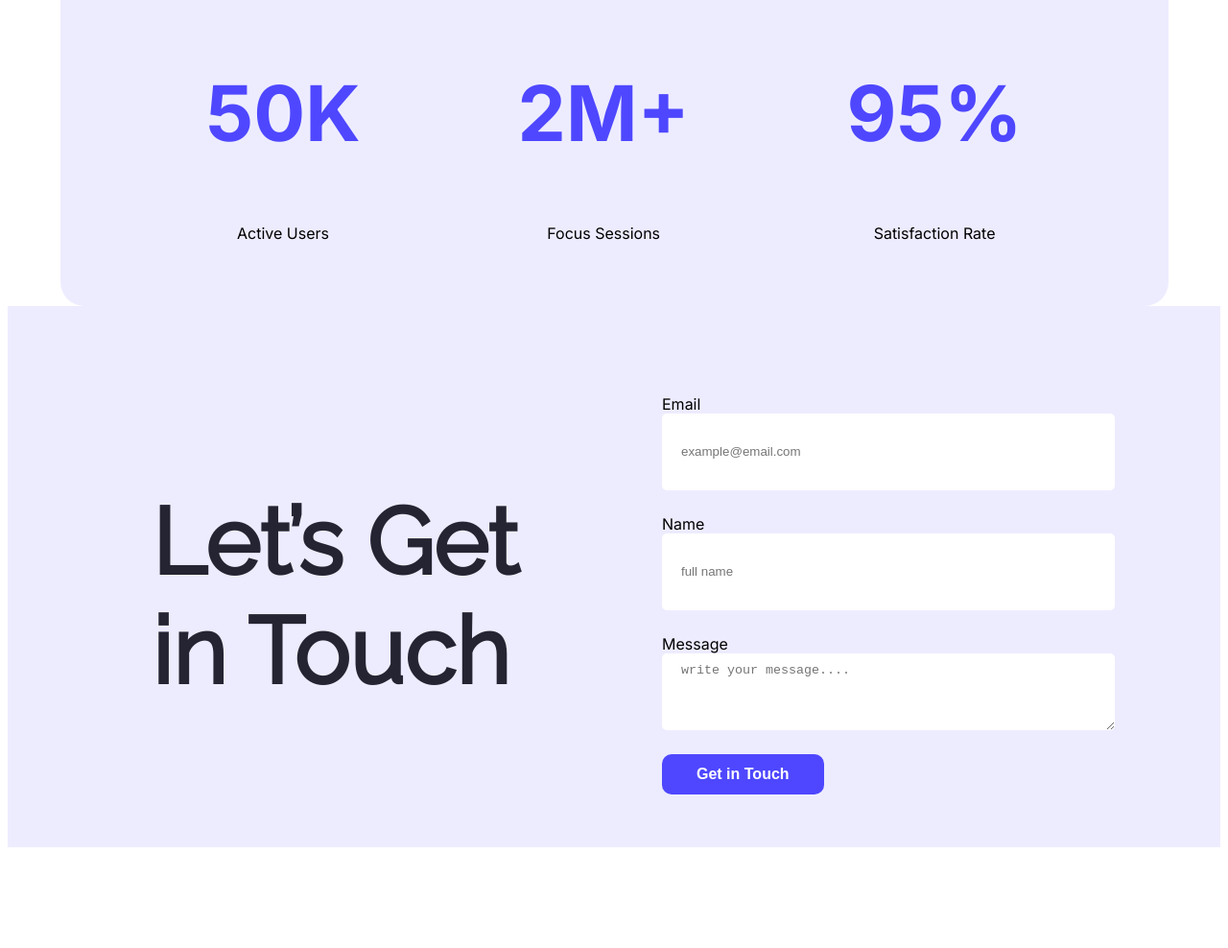
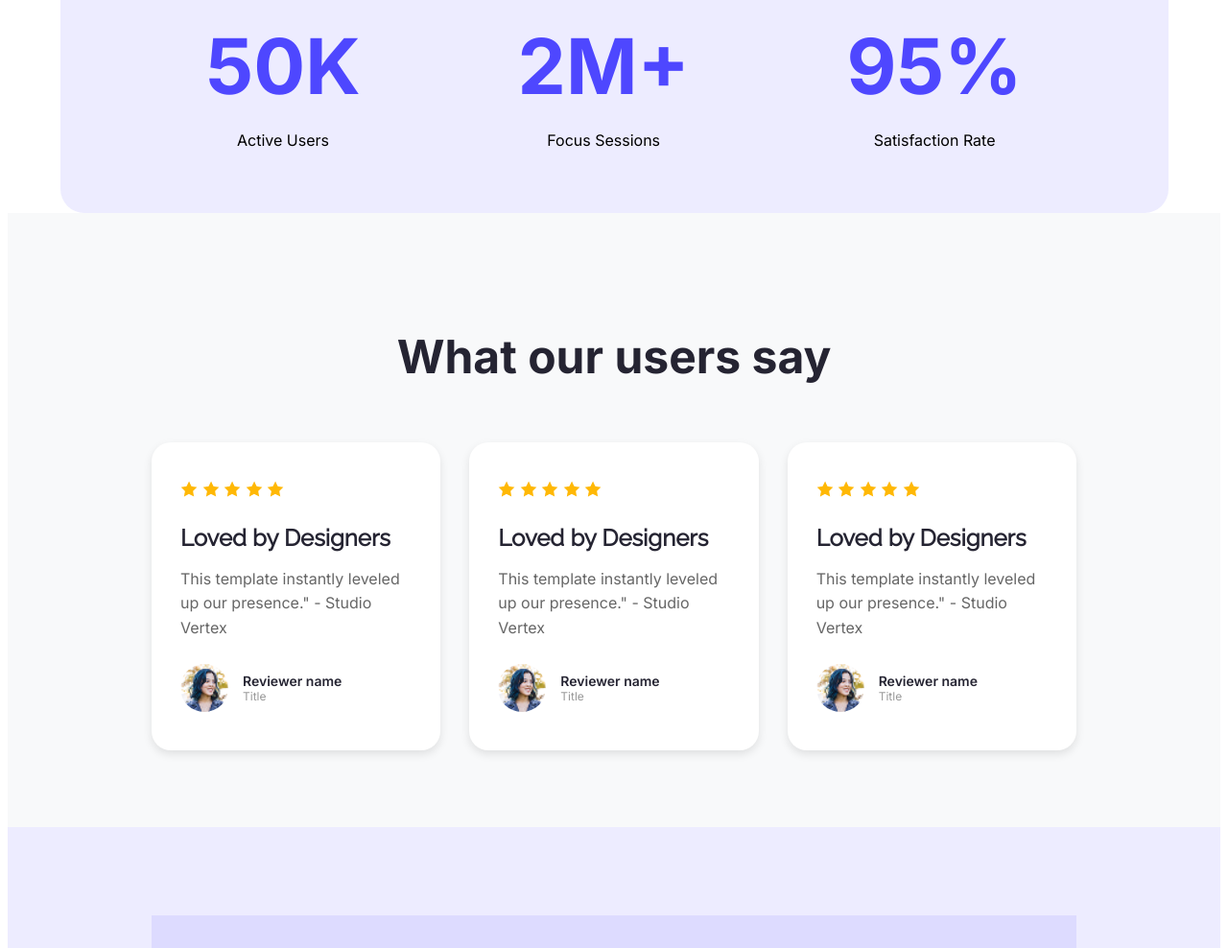
Before and after one commit to ObaidulHHasan/Assignment-01-B12, a plain HTML site: page index.html in a window 1280 px wide. Shown: the part 1809-2797 px from the top of the page at 96% size. Drawn offline with Linux system fonts and the light colour scheme.

Commit message:
refactor HTML structure and improve CSS formatting for consistency

```diff
--- a/index.html
+++ b/index.html
@@ -1,31 +1,39 @@
 <!DOCTYPE html>
 <html lang="en">
+
 <head>
-    <meta charset="UTF-8">
-    <meta name="viewport" content="width=device-width, initial-scale=1.0">
+    <meta charset="UTF-8" />
+    <meta name="viewport" content="width=device-width, initial-scale=1.0" />
     <title>Webflow Agency</title>
-    <link rel="preconnect" href="https://fonts.googleapis.com">
-<link rel="preconnect" href="https://fonts.gstatic.com" crossorigin>
-<link href="https://fonts.googleapis.com/css2?family=Inter:ital,opsz,wght@0,14..32,100..900;1,14..32,100..900&family=Open+Sans:ital,wght@0,300..800;1,300..800&display=swap" rel="stylesheet">
- <link href="https://fonts.googleapis.com/css2?family=Raleway&display=swap" rel="stylesheet">
+    <link rel="preconnect" href="https://fonts.googleapis.com" />
+    <link rel="preconnect" href="https://fonts.gstatic.com" crossorigin />
+    <link
+        href="https://fonts.googleapis.com/css2?family=Inter:ital,opsz,wght@0,14..32,100..900;1,14..32,100..900&family=Open+Sans:ital,wght@0,300..800;1,300..800&display=swap"
+        rel="stylesheet" />
+    <link href="https://fonts.googleapis.com/css2?family=Raleway&display=swap" rel="stylesheet" />
     <style>
-     h3{
-      font-family: 'Raleway';
+        h3 {
+            font-family: "Raleway";
         }
     </style>
-    <link rel="stylesheet" href="styles/blog.css">
+    <link rel="stylesheet" href="styles/blog.css" />
 </head>
+
 <body class="inter-normal">
     <header class="header">
         <nav>
             <h3 class="nav-title inter-normal">LOGO</h3>
             <ul>
-                <li><a href=""><button class="btn-primary">Sign Up</button></a></li>
+                <li>
+                    <a href=""><button class="btn-primary">Sign Up</button></a>
+                </li>
             </ul>
         </nav>
         <div class="banner">
             <div class="banner-content">
-                <h3 class="dark banner-title">Cool Dark UI Template for Webflow Agencies!</h3>
+                <h3 class="dark banner-title">
+                    Cool Dark UI Template for Webflow Agencies!
+                </h3>
                 <button class="btn-primary">Stay Focused</button>
             </div>
         </div>
@@ -35,10 +43,13 @@
             <div class="action">
                 <div class="action-content">
                     <h3 class="action-title dark">See It in Action</h3>
-            <p class="action-sub-title">Explore the live preview and imagine your brand in this bold new look.</p>
+                    <p class="action-sub-title">
+                        Explore the live preview and imagine your brand in this bold new
+                        look.
+                    </p>
                     <button class="btn-primary">Launch Live Preview</button>
                 </div>
-            <img class="section-profile" src="Assets/wc-mini.png">
+                <img class="section-profile" src="Assets/wc-mini.png" />
             </div>
         </section>
         <section class="users secondary-bg">
@@ -58,6 +69,69 @@
                 </div>
             </div>
         </section>
+        </section>
+        <section class="testimonial-banner">
+            <h2 class="testimonial-title dark">What our users say</h2>
+            <div class="testimonial-cards">
+                <div class="testimonial-card">
+                    <div class="stars">
+                        <img src="Assets/icon-star.png" />
+                        <img src="Assets/icon-star.png" />
+                        <img src="Assets/icon-star.png" />
+                        <img src="Assets/icon-star.png" />
+                        <img src="Assets/icon-star.png" />
+                    </div>
+                    <h3 class="testimonial-heading dark">Loved by Designers</h3>
+                    <p class="testimonial-text">This template instantly leveled up our presence." - Studio Vertex</p>
+                    <div class="reviewer">
+                        <img src="Assets/avatar.png" alt="Reviewer" class="reviewer-avatar">
+                        <div class="reviewer-info">
+                            <span class="reviewer-name">Reviewer name</span>
+                            <span class="reviewer-title">Title</span>
+                        </div>
+                    </div>
+                </div>
+                <div class="testimonial-card">
+                    <div class="stars">
+                        <img src="Assets/icon-star.png" />
+                        <img src="Assets/icon-star.png" />
+                        <img src="Assets/icon-star.png" />
+                        <img src="Assets/icon-star.png" />
+                        <img src="Assets/icon-star.png" />
+
+                    </div>
+                    <h3 class="testimonial-heading dark">Loved by Designers</h3>
+                    <p class="testimonial-text">This template instantly leveled up our presence." - Studio Vertex</p>
+                    <div class="reviewer">
+                        <img src="Assets/avatar.png" alt="Reviewer" class="reviewer-avatar">
+                        <div class="reviewer-info">
+                            <span class="reviewer-name">Reviewer name</span>
+                            <span class="reviewer-title">Title</span>
+                        </div>
+                    </div>
+                </div>
+                <div class="testimonial-card">
+                    <div class="stars">
+                        <img src="Assets/icon-star.png" />
+                        <img src="Assets/icon-star.png" />
+                        <img src="Assets/icon-star.png" />
+                        <img src="Assets/icon-star.png" />
+                        <img src="Assets/icon-star.png" />
+
+                    </div>
+                    <h3 class="testimonial-heading dark">Loved by Designers</h3>
+                    <p class="testimonial-text">This template instantly leveled up our presence." - Studio Vertex</p>
+                    <div class="reviewer">
+                        <img src="Assets/avatar.png" alt="Reviewer" class="reviewer-avatar">
+                        <div class="reviewer-info">
+                            <span class="reviewer-name">Reviewer name</span>
+                            <span class="reviewer-title">Title</span>
+                        </div>
+                    </div>
+                </div>
+            </div>
+        </section>
+        <section class="touch-section secondary-bg">
             <section class="touch-section secondary-bg">
                 <div class="touch-column">
                     <h3 class="section-title dark">Let’s Get in Touch</h3>
@@ -65,10 +139,10 @@
                 <div class="touch-column">
                     <form>
                         <label for="email">Email</label>
-                <input type="email" name="" id="" placeholder="example@email.com">
+                        <input type="email" name="" id="" placeholder="example@email.com" />
 
                         <label for="name">Name</label>
-                <input  type="text" name="" id="" placeholder="full name">
+                        <input type="text" name="" id="" placeholder="full name" />
 
                         <label for="message">Message</label>
                         <textarea name="" id="" cols="30" rows="20" placeholder="write your message...."></textarea>
@@ -80,7 +154,10 @@
     <footer>
         <div class="footer-section">
             <h3 class="footer-title inter-normal">LOGO</h3>
-            <p class="footer-subtitle">Ready to elevate your online presence? Contact us today to discuss your project and discover how we can bring your vision to life.</p>
+            <p class="footer-subtitle">
+                Ready to elevate your online presence? Contact us today to discuss
+                your project and discover how we can bring your vision to life.
+            </p>
         </div>
         <div>
             <a href="">Home</a>
@@ -88,7 +165,7 @@
             <a href="">How it Works</a>
             <a href="">Service</a>
         </div>
-
     </footer>
 </body>
+
 </html>
--- a/styles/blog.css
+++ b/styles/blog.css
@@ -1,62 +1,58 @@
-
-.inter-normal{
+.inter-normal {
   font-family: "Inter", sans-serif;
   font-optical-sizing: auto;
   font-style: normal;
 }
 
 /* shared style */
-.text-primary{
+.text-primary {
   color: rgba(78, 71, 255, 1);
 }
-.dark{
+.dark {
   color: #252432;
 }
-.btn-primary{
-    background-color: #4E47FF;
-    color: #FFFFFF;
+.btn-primary {
+  background-color: #4e47ff;
+  color: #ffffff;
   font-size: 16px;
   font-weight: bold;
   border-radius: 10px;
   padding: 12px 36px;
   border: none;
-
 }
-button:hover{
+button:hover {
   background-color: brown;
 }
 /* header */
-.header{
-    background-image: url('../Assets/Hero-bg.png');
-
+.header {
+  background-image: url("../Assets/Hero-bg.png");
 }
 /* nav styles */
-nav{
+nav {
   display: flex;
-    justify-content:space-between;
+  justify-content: space-between;
   align-items: center;
   margin: 0px 150px;
-
 }
-.nav-title{
+.nav-title {
   font-weight: 900;
   font-size: 34px;
   color: rgba(78, 71, 255, 1);
 }
-nav ul li{
+nav ul li {
   list-style: none;
 }
 /* banner  styles */
-.banner-title{
+.banner-title {
   font-size: 65px;
   font-weight: bold;
   text-align: center;
   margin-bottom: 30px;
 }
-.banner-content{
+.banner-content {
   width: 905px;
 }
-.banner{
+.banner {
   display: flex;
   justify-content: center;
   margin: 0 305px 265px;
@@ -64,35 +60,31 @@ nav ul li{
   padding-bottom: 150px;
 }
 /* action styles */
-.action{
+.action {
   display: flex;
   justify-content: space-between;
   margin: 100px 160px 115px 140px;
 }
 
-.action-content{
+.action-content {
   max-width: 1140px;
-
 }
 
-.action-title{
+.action-title {
   font-size: 42px;
   font-weight: bold;
-
 }
-.action-sub-title{
+.action-sub-title {
   font-size: 24px;
   color: #252432;
   margin-top: 10px;
-
 }
-.section-profile{
+.section-profile {
   border-radius: 48px;
-
 }
 
 /* users section styles */
-.users{
+.users {
   border-radius: 25px;
   max-width: 1015px;
   margin: 0 auto;
@@ -101,45 +93,125 @@ nav ul li{
   margin-top: 115px;
 }
 
-.section-title{
+.section-title {
   font-size: 38px;
   font-weight: bold;
-
-
 }
-.secondary-bg{
-    background-color:rgba(78, 71, 255, 0.1)
+.secondary-bg {
+  background-color: rgba(78, 71, 255, 0.1);
 }
-.item-title{
+.item-title {
   font-size: 80px;
   font-weight: bold;
-    color: #4E47FF;
+  color: #4e47ff;
+  line-height: 0;
 }
-.item-description{
+.item-description {
   font-size: 20;
   color: #000000;
-
 }
-.section-items{
+.section-items {
   display: flex;
   justify-content: space-around;
 }
 
+/* Testimonial Banner Section */
+.testimonial-banner {
+  padding: 80px 150px;
+  text-align: center;
+  background-color: #f8f9fa;
+}
+
+.testimonial-title {
+  font-size: 48px;
+  font-weight: bold;
+  margin-bottom: 60px;
+  color: #252432;
+}
+
+.testimonial-cards {
+  display: flex;
+  justify-content: space-between;
+  gap: 30px;
+  max-width: 1200px;
+  margin: 0 auto;
+}
+
+.testimonial-card {
+  background-color: white;
+  border-radius: 20px;
+  padding: 40px 30px;
+  box-shadow: 0 4px 10px rgba(0, 0, 0, 0.1);
+  text-align: left;
+}
+
+.stars {
+  margin-bottom: 20px;
+}
+
+.star {
+  color: #ffd700;
+  font-size: 20px;
+  margin-right: 2px;
+}
+
+.testimonial-heading {
+  font-size: 24px;
+  font-weight: bold;
+  margin-bottom: 15px;
+  color: #252432;
+}
+
+.testimonial-text {
+  font-size: 16px;
+  color: #666;
+  line-height: 1.6;
+  margin-bottom: 25px;
+}
+
+.reviewer {
+  display: flex;
+  align-items: center;
+  gap: 15px;
+}
+
+.reviewer-avatar {
+  width: 50px;
+  height: 50px;
+  border-radius: 50%;
+}
+
+.reviewer-info {
+  display: flex;
+  flex-direction: column;
+}
+
+.reviewer-name {
+  font-weight: 600;
+  color: #252432;
+  font-size: 14px;
+}
+
+.reviewer-title {
+  color: #999;
+  font-size: 12px;
+}
 /* Get in touch section */
-.touch-section{
+.touch-section {
   padding: 92px 150px 50px 150px;
   display: flex;
   gap: 100px;
 }
-.touch-column{
+.touch-column {
   width: 50%;
 }
-.section-title{
+.section-title {
   font-size: 97px;
   font-weight: bold;
-
 }
-section input[type="email"], section input[type="text"], section textarea{
+section input[type="email"],
+section input[type="text"],
+section textarea {
   height: 60px;
   border-radius: 5px;
   border: none;
@@ -150,24 +222,24 @@ section input[type="email"], section input[type="text"], section textarea{
   margin-bottom: 25px;
 }
 /* footer styles */
-footer{
-    padding: 105px 450px ;
+footer {
+  padding: 105px 450px;
   text-align: center;
 }
-.footer-section{
+.footer-section {
   width: 100%;
 }
-.footer-title{
-    color: #4E47FF;
+.footer-title {
+  color: #4e47ff;
   font-size: 100px;
   font-weight: 900;
   margin-top: 200px;
 }
-.footer-subtitle{
-    color: #8987A1;
+.footer-subtitle {
+  color: #8987a1;
 }
-footer a{
+footer a {
   text-decoration: none;
-    color: #8987A1;
+  color: #8987a1;
   margin: 20px;
 }
```
Lines whose indentation alone changed are shown as unchanged.
